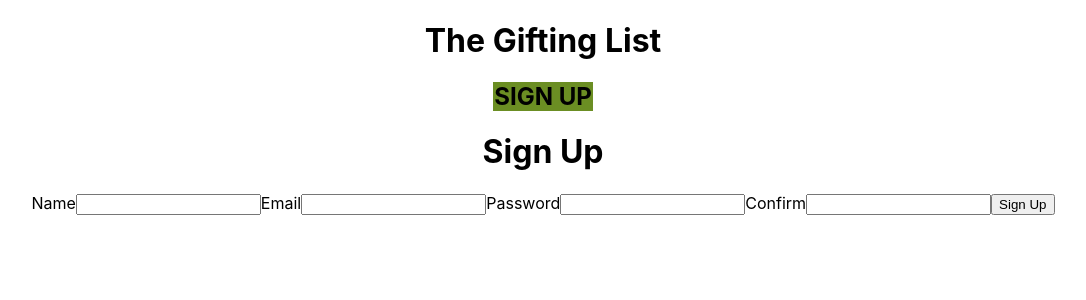
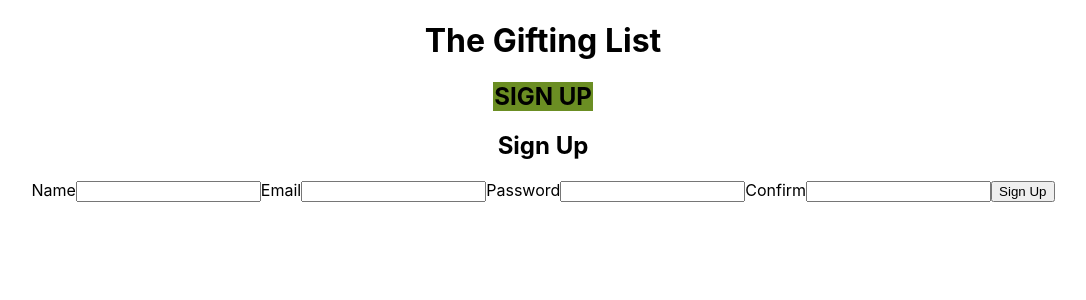
Before and after one commit to marramags/gift-list-project-4, a React (Create React App) app: page /recipients in a window 1280 px wide. Both pictures are taken after a click on the element "LOG IN". Shown: the top 300 px of the page, without its empty margins (97-1183 px from the left). Built offline with nearby package versions, Linux system fonts and the light colour scheme.

Commit message:
attemping to style Auth page, sign up, and login page

```diff
--- a/src/components/SignupForm/SignupForm.jsx
+++ b/src/components/SignupForm/SignupForm.jsx
@@ -39,6 +39,7 @@ export default class SignupForm extends Component{
 
         return (
             <div>
+                <section>
             <h1>Sign Up</h1>
             <div>
                 <form autoComplete="off" onSubmit={this.handleSubmit}>
@@ -80,6 +81,7 @@ export default class SignupForm extends Component{
                     <button type="submit" disabled={disable}>Sign Up</button>
                 </form>
             </div>
+            </section>
             </div>
         )
     }
--- /dev/null
+++ b/src/pages/Recipients/Recipient.css
@@ -0,0 +1,22 @@
+.grid{
+    display: grid;
+    grid-template-rows: repeat(10, 1fr);
+    grid-template-columns: repeat(10, 1fr);
+}
+
+h1{
+    grid-column-start: 2;
+    grid-column-end: seven;
+
+
+
+}
+
+.img2{
+    grid-column-start: 5;
+    grid-column-end: seven;
+    grid-row-start: row6-start;
+    grid-row-end: 8;
+
+    height: 300px;
+}
```
Also changed, not shown: src/components/SignupForm/SignupForm.css (added), src/pages/Homepage/Homepage.css (added).
